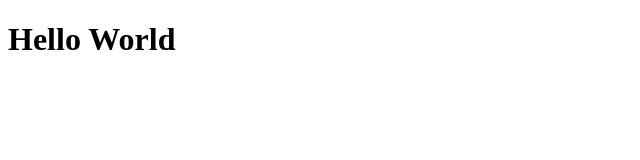
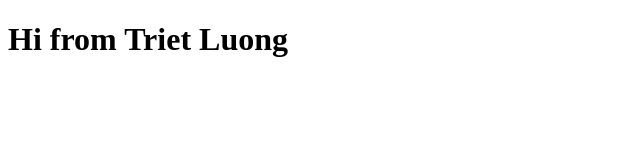
Before and after one commit to trietluong1602/INF286-002-project1, a plain HTML site: page index.html in a window 1280 px wide. Shown: the whole page, without its empty margins (0-640 px from the left). Drawn offline with Linux system fonts and the light colour scheme.

Commit message:
Add files via upload

```diff
--- a/index.html
+++ b/index.html
@@ -4,6 +4,6 @@
         <title>Hello World</title>
     </head>
     <body>
-        <h1>Hello World</h1>
+        <h1>Hi from Triet Luong</h1>
     </body>
 </html>
```
